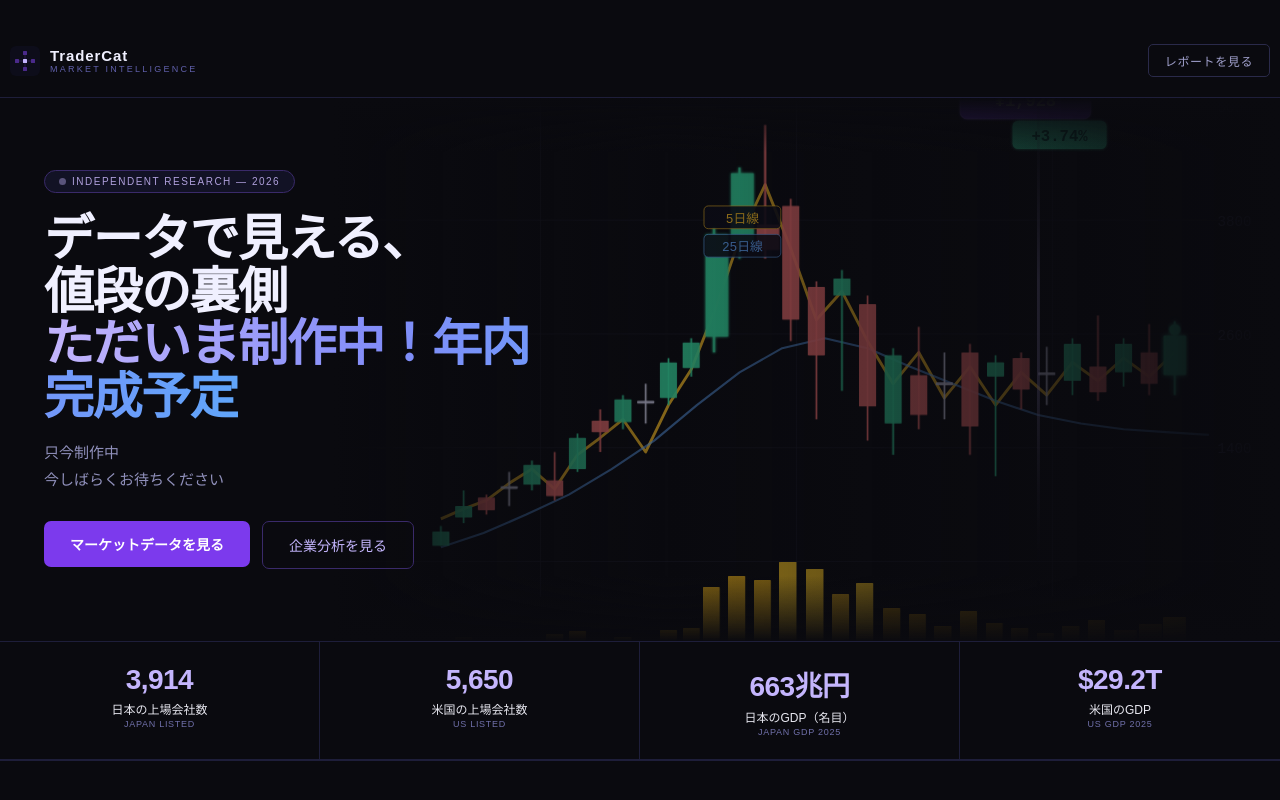
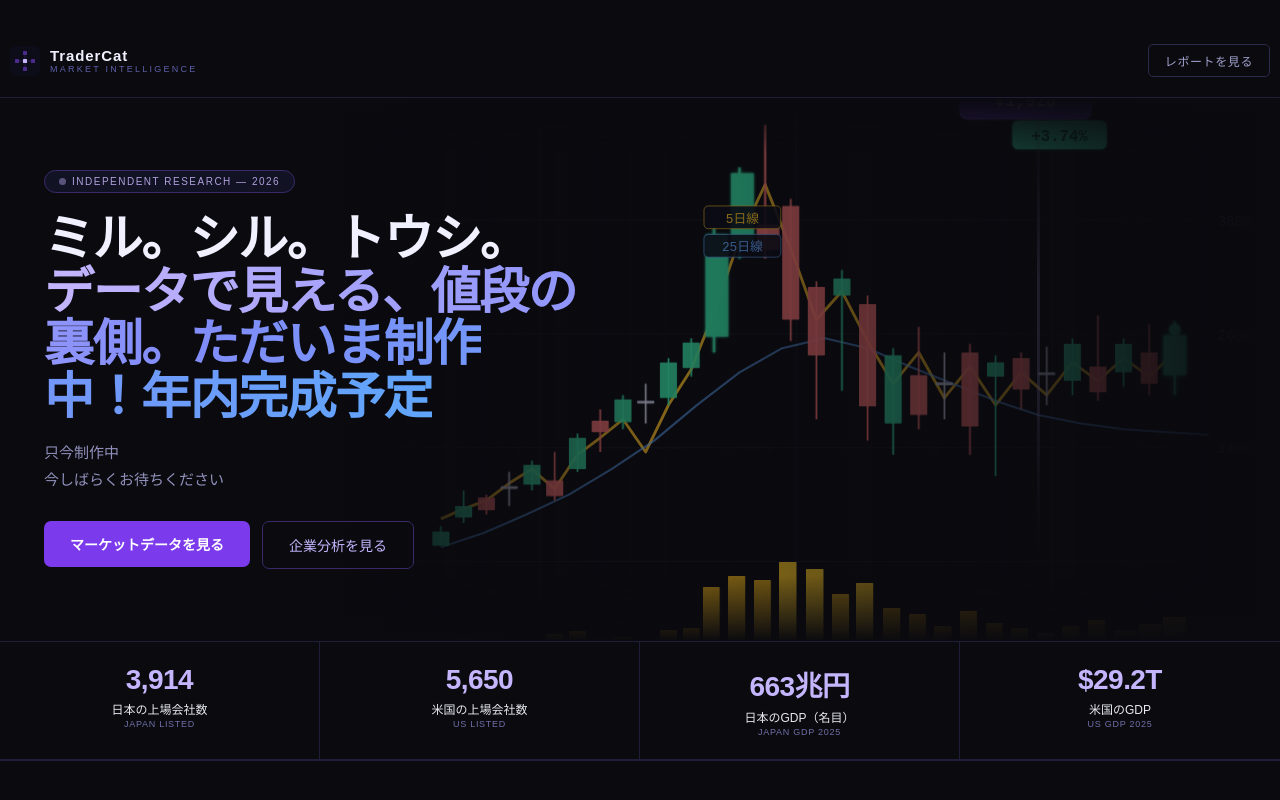
Before and after one commit to miho1031/top, a React (Vite) app: page / in a window 1280 px wide. Shown: the top 800 px of the page. Built offline with nearby package versions, Linux system fonts and the light colour scheme.

Commit message:
Update App.jsx

```diff
--- a/src/App.jsx
+++ b/src/App.jsx
@@ -152,9 +152,9 @@ function ChartHero() {
           <span style={{ fontSize: 10, color: "#b0a0dd", letterSpacing: "0.15em" }}>INDEPENDENT RESEARCH — 2026</span>
         </div>
         <h1 style={{ fontSize: "clamp(32px,6vw,50px)", fontWeight: 800, lineHeight: 1.05, letterSpacing: "-0.03em", marginBottom: 16, color: "#f0f0ff", fontFamily: "'Hiragino Sans','Noto Sans JP',sans-serif", opacity: 0, animation: "ci 0.6s 0.7s ease-out forwards" }}>
-          データで見える、<br/>値段の裏側<br/>
+          ミル。シル。トウシ。
           <span style={{ background: "linear-gradient(90deg,#c4b5fd,#818cf8,#60a5fa)", WebkitBackgroundClip: "text", WebkitTextFillColor: "transparent", backgroundClip: "text" }}>
-            ただいま制作中！年内完成予定
+            データで見える、値段の裏側。ただいま制作中！年内完成予定
           </span>
         </h1>
         <p style={{ fontSize: "clamp(13px,2vw,15px)", color: "#9090bb", lineHeight: 1.8, marginBottom: 28, fontFamily: "'Hiragino Sans','Noto Sans JP',sans-serif", opacity: 0, animation: "ci 0.5s 1.2s ease-out forwards" }}>
```
